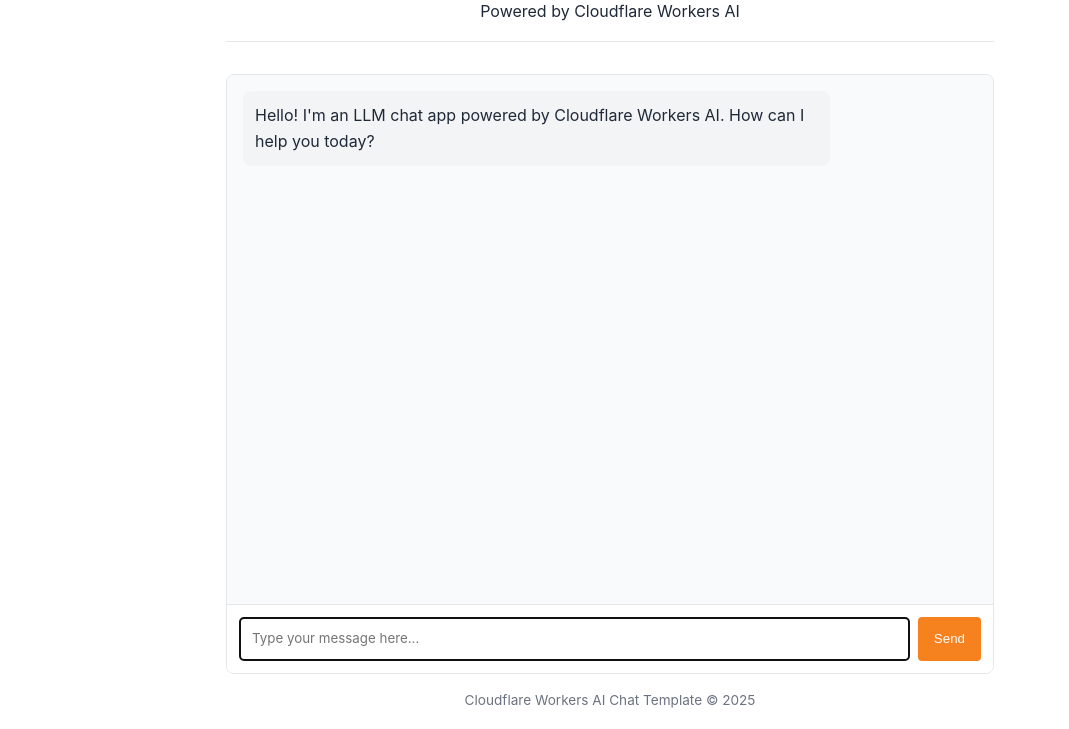
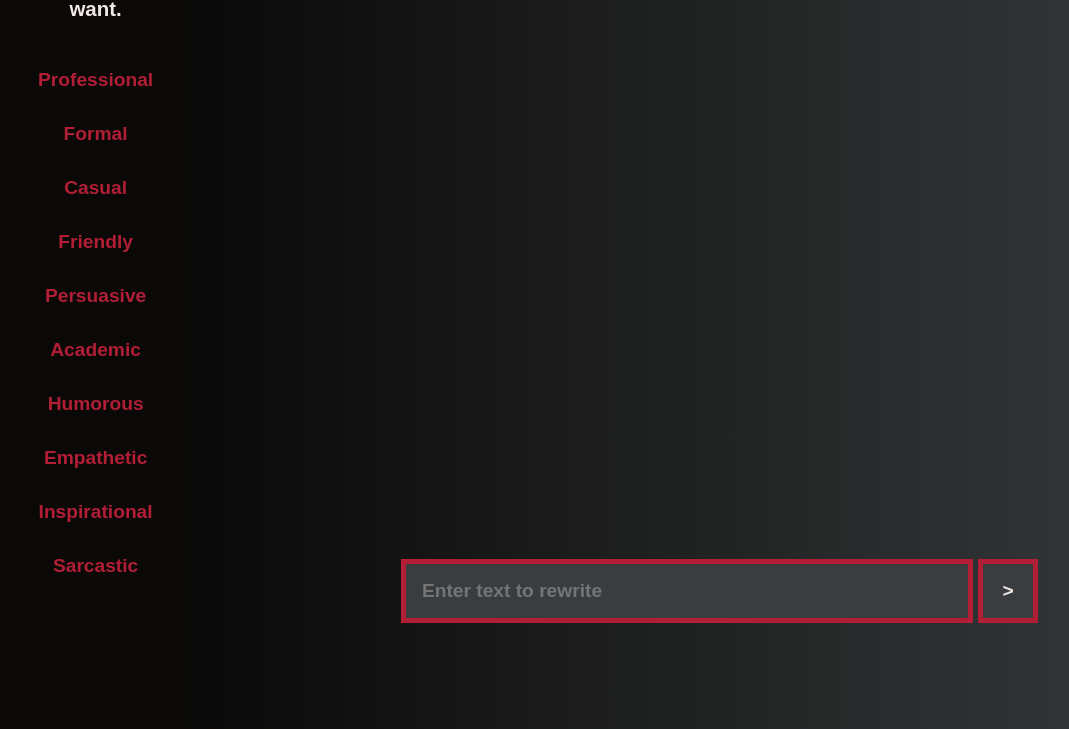
Before and after one commit to MrEdDud/cf_ai_text_rewriter, a website: page public/index.html in a window 1280 px wide. Shown: the part 71-800 px from the top of the page, without its empty margins (30-1099 px from the left). Drawn offline with Linux system fonts and the light colour scheme; a web font is replaced by a local one.

Commit message:
finished the code

```diff
--- a/public/chat.js
+++ b/public/chat.js
@@ -3,6 +3,20 @@
  *
  * Handles the chat UI interactions and communication with the backend API.
  */
+
+let selectedTone = null;
+
+function updateTone(tone) {
+    let elementId = document.getElementById(tone);
+
+    document.querySelectorAll("ul li a").forEach(element => {
+        element.style.color = "#b21e35";
+    });
+
+    elementId.style.color = "#F3752B";
+
+    selectedTone = tone;
+}
 
 // DOM elements
 const chatMessages = document.getElementById("chat-messages");
@@ -20,12 +34,6 @@
 ];
 let isProcessing = false;
 
-// Auto-resize textarea as user types
-userInput.addEventListener("input", function () {
-  this.style.height = "auto";
-  this.style.height = this.scrollHeight + "px";
-});
-
 // Send message on Enter (without Shift)
 userInput.addEventListener("keydown", function (e) {
   if (e.key === "Enter" && !e.shiftKey) {
@@ -42,9 +50,29 @@
  */
 async function sendMessage() {
   const message = userInput.value.trim();
+  const tone = selectedTone; // Sending the tone
+  const errorMessage = document.getElementById("typing-indicator");
 
   // Don't send empty messages
-  if (message === "" || isProcessing) return;
+  if (message === "" || isProcessing) {
+    errorMessage.innerHTML = "Enter a prompt!";
+
+    return
+  };
+  if (!tone) {
+    // For every single tone, flash it for half a second if one hasnt been selected
+    document.querySelectorAll("ul li a").forEach(element => {
+      element.classList.add("flash-error");
+      setTimeout(() => element.classList.remove("flash-error"), 1000);
+    });
+
+    // Error message when you dont click a tone
+    errorMessage.innerHTML = "Enter a tone!";
+
+    return
+  }; // Dont send empty tones
+
+  errorMessage.innerHTML = "";
 
   // Disable input while processing
   isProcessing = true;
@@ -56,7 +84,6 @@
 
   // Clear input
   userInput.value = "";
-  userInput.style.height = "auto";
 
   // Show typing indicator
   typingIndicator.classList.add("visible");
@@ -71,9 +98,6 @@
     assistantMessageEl.innerHTML = "<p></p>";
     chatMessages.appendChild(assistantMessageEl);
 
-    // Scroll to bottom
-    chatMessages.scrollTop = chatMessages.scrollHeight;
-
     // Send request to API
     const response = await fetch("/api/chat", {
       method: "POST",
@@ -82,6 +106,7 @@
       },
       body: JSON.stringify({
         messages: chatHistory,
+        tone: tone, // Sending the tone of the message to the backend
       }),
     });
 
--- a/public/index.html
+++ b/public/index.html
@@ -1,176 +1,41 @@
 <!doctype html>
 <html lang="en">
 <head>
-    <meta charset="UTF-8" />
-    <meta name="viewport" content="width=device-width, initial-scale=1.0" />
-    <title>LLM Chat App</title>
-    <style>
-      :root {
-        --primary-color: #f6821f;
-        --primary-hover: #e67e22;
-        --light-bg: #f9fafb;
-        --border-color: #e5e7eb;
-        --text-color: #1f2937;
-        --text-light: #6b7280;
-        --user-msg-bg: #fff2e6;
-        --assistant-msg-bg: #f3f4f6;
-      }
-
-      * {
-        box-sizing: border-box;
-        margin: 0;
-        padding: 0;
-      }
-
-      body {
-        font-family:
-          -apple-system, BlinkMacSystemFont, "Segoe UI", Roboto, Oxygen, Ubuntu,
-          Cantarell, sans-serif;
-        line-height: 1.6;
-        color: var(--text-color);
-        max-width: 800px;
-        margin: 0 auto;
-        padding: 1rem;
-      }
-
-      header {
-        text-align: center;
-        margin-bottom: 2rem;
-        padding: 1rem 0;
-        border-bottom: 1px solid var(--border-color);
-      }
-
-      h1 {
-        font-size: 1.5rem;
-        color: var(--primary-color);
-      }
-
-      .chat-container {
-        display: flex;
-        flex-direction: column;
-        height: calc(100vh - 200px);
-        min-height: 400px;
-        border: 1px solid var(--border-color);
-        border-radius: 8px;
-        overflow: hidden;
-      }
-
-      .chat-messages {
-        flex: 1;
-        overflow-y: auto;
-        padding: 1rem;
-        background-color: var(--light-bg);
-      }
-
-      .message {
-        margin-bottom: 1rem;
-        padding: 0.75rem;
-        border-radius: 8px;
-        max-width: 80%;
-      }
-
-      .user-message {
-        background-color: var(--user-msg-bg);
-        align-self: flex-end;
-        margin-left: auto;
-      }
-
-      .assistant-message {
-        background-color: var(--assistant-msg-bg);
-        align-self: flex-start;
-      }
-
-      .message-input {
-        display: flex;
-        padding: 0.75rem;
-        border-top: 1px solid var(--border-color);
-        background-color: white;
-      }
-
-      #user-input {
-        flex: 1;
-        padding: 0.75rem;
-        border: 1px solid var(--border-color);
-        border-radius: 4px;
-        font-family: inherit;
-        resize: none;
-        min-height: 44px;
-      }
-
-      #send-button {
-        margin-left: 0.5rem;
-        padding: 0 1rem;
-        background-color: var(--primary-color);
-        color: white;
-        border: none;
-        border-radius: 4px;
-        cursor: pointer;
-        transition: background-color 0.2s;
-      }
-
-      #send-button:hover {
-        background-color: var(--primary-hover);
-      }
-
-      #send-button:disabled {
-        background-color: var(--text-light);
-        cursor: not-allowed;
-      }
-
-      .typing-indicator {
-        display: none;
-        margin-bottom: 1rem;
-        font-style: italic;
-        color: var(--text-light);
-      }
-
-      .typing-indicator.visible {
-        display: block;
-      }
-
-      footer {
-        margin-top: 1rem;
-        text-align: center;
-        font-size: 0.85rem;
-        color: var(--text-light);
-      }
-    </style>
+    <meta charset="UTF-8">
+    <meta name="viewport" content="width=device-width, initial-scale=1.0">
+    <link rel="preconnect" href="https://fonts.googleapis.com">
+    <link rel="preconnect" href="https://fonts.gstatic.com" crossorigin>
+    <link href="https://fonts.googleapis.com/css2?family=Stack+Sans+Headline:wght@200..700&display=swap" rel="stylesheet">
+    <link rel="stylesheet" href="style.css">
+    <title>AI Rewriter</title>
 </head>
 <body>
-    <header>
-      <h1>Cloudflare AI Chat</h1>
-      <p>Powered by Cloudflare Workers AI</p>
-    </header>
-
-    <div class="chat-container">
-      <div id="chat-messages" class="chat-messages">
-        <div class="message assistant-message">
-          <p>
-            Hello! I'm an LLM chat app powered by Cloudflare Workers AI. How can
-            I help you today?
-          </p>
+  <div class="container">
+        <div class="sidebar">
+            <div class="info-text">Select the tone that you want.</div>
+                <ul>
+                    <li><a onclick="updateTone(this.id)" id="Proffessional">Professional</a></li>
+                    <li><a onclick="updateTone(this.id)" id="Formal">Formal</a></li>
+                    <li><a onclick="updateTone(this.id)" id="Casual">Casual</a></li>
+                    <li><a onclick="updateTone(this.id)" id="Friendly">Friendly</a></li>
+                    <li><a onclick="updateTone(this.id)" id="Persuasive">Persuasive</a></li>
+                    <li><a onclick="updateTone(this.id)" id="Academic">Academic</a></li>
+                    <li><a onclick="updateTone(this.id)" id="Humorous">Humorous</a></li>
+                    <li><a onclick="updateTone(this.id)" id="Empathetic">Empathetic</a></li>
+                    <li><a onclick="updateTone(this.id)" id="Inspirational">Inspirational</a></li>
+                    <li><a onclick="updateTone(this.id)" id="Sarcastic">Sarcastic</a></li>
+                </ul>
+        </div>
+        <div class="main">
+            <div class="title-text">AI Rewriter</div>
+            <div class="chat-messages" id="chat-messages"></div>
+            <div class="chat-messages" id="typing-indicator"></div>
+            <div class="input-area">
+                <input type="text" placeholder="Enter text to rewrite" class="input" id="user-input">
+                <div class="button" id="send-button">></div>
             </div>
         </div>
-
-      <div class="typing-indicator" id="typing-indicator">
-        AI is thinking...
     </div>
-
-      <div class="message-input">
-        <textarea
-          id="user-input"
-          placeholder="Type your message here..."
-          rows="1"
-          autofocus
-        ></textarea>
-        <button id="send-button">Send</button>
-      </div>
-    </div>
-
-    <footer>
-      <p>Cloudflare Workers AI Chat Template &copy; 2025</p>
-    </footer>
-
   <!-- Chat app script -->
   <script src="chat.js"></script>
 </body>
--- /dev/null
+++ b/public/style.css
@@ -0,0 +1,120 @@
+body {
+    color: #f2e9e4;
+    font-weight: bold;
+    font-family: "Stack Sans Headline", sans-serif;
+    font-optical-sizing: auto;
+    font-style: normal;
+    margin: 0;
+    padding: 0;
+}
+
+.title-text {
+    font-size: 2vw;
+    padding: 1.6vw;
+}
+
+.container {
+    display: grid;
+    grid-template-columns: 15% 85%;
+    background-color: #0a0908;
+    height: 100vh;
+    padding: 0 0 0 2.5vw;
+}
+
+.main {
+    overflow-y: auto;
+    background-image: linear-gradient(to left, #393d3f, #0a0908);
+    color: #b21e35;
+}
+
+.sidebar {
+    background-color: #0a0908;
+    top:0;
+    overflow-y: auto;
+}
+
+/* Styling for the navbar */
+ul {
+    list-style-type: none;
+    padding: 2vh;
+}
+
+/* Styling for the text on navbar */
+ul li a {
+    display: block;
+    color: #b21e35;
+    padding: 2vh 0 2vh 0;
+    text-align: center;
+    text-decoration: none;
+    font-size: 2.4vh;
+    transition: 0.3s;
+}
+
+/* Text changes colour on navbar when hovered */
+ul li a:hover {
+    color: #df2935;
+    cursor: pointer;
+}
+
+.info-text {
+    text-align: center;
+    padding: 1.6vw 2vw 0 2vw;
+    font-size: 1.6vw;
+    color: #f2e9e4;
+}
+
+.input {
+    font-family: inherit;
+    font-weight: bold;
+    width: 50%;
+}
+
+/* Styling for the login button */
+.button {
+    text-align: center;
+    text-decoration: none;
+    width: 1.75%;
+    transition: 0.3s;
+}
+
+/* Login button changes colour when hovered */
+.button:hover {
+    background-color: #1e1d1c;
+    cursor: pointer;
+}
+
+.input, .button {
+    background-color: #393d3f;
+    border: 0.7vh solid #b21e35;
+    display: inline-block;
+    vertical-align: middle;
+    font-size: 2.4vh;
+    color: #f2e9e4;
+    padding: 2vh;
+}
+
+.input-area {
+    text-align: center;
+    margin-top: 70vh;
+    margin-bottom: 5vh;
+    position: static;
+}
+
+.chat-messages {
+    color: #f2e9e4;
+    padding: 0 1.6vw 0 1.6vw;
+}
+
+.flash-error {
+    animation: flash 1s ease-in-out;
+}
+
+@keyframes flash {
+    from {color: #F3752B}
+    to {color: #b21e35;}
+}
+
+#typing-indicator {
+    font-size: 2vw;
+    color: #F3752B;
+}
```
Also changed, not shown: src/index.ts (+8 -32 lines). Lines whose indentation alone changed are shown as unchanged.
